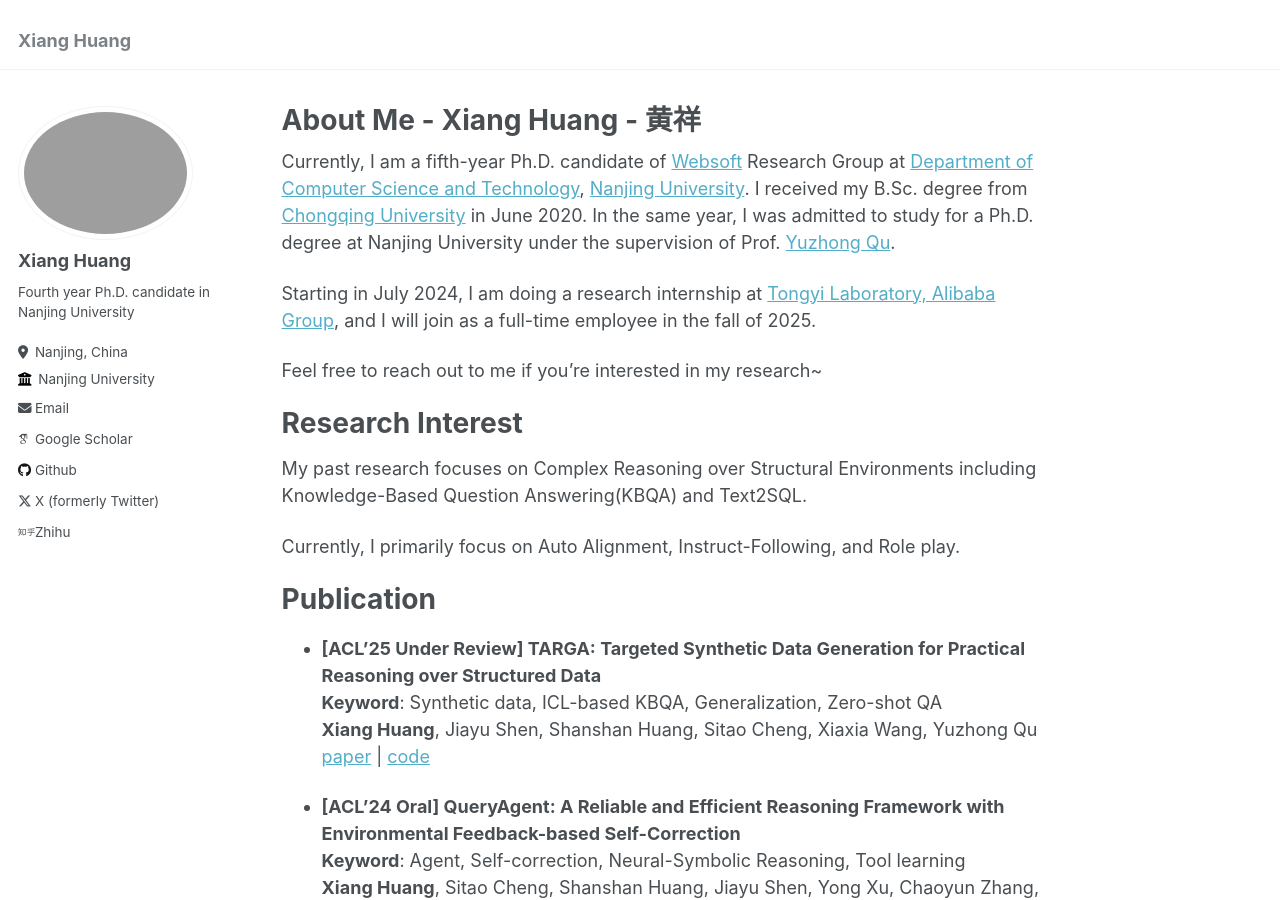
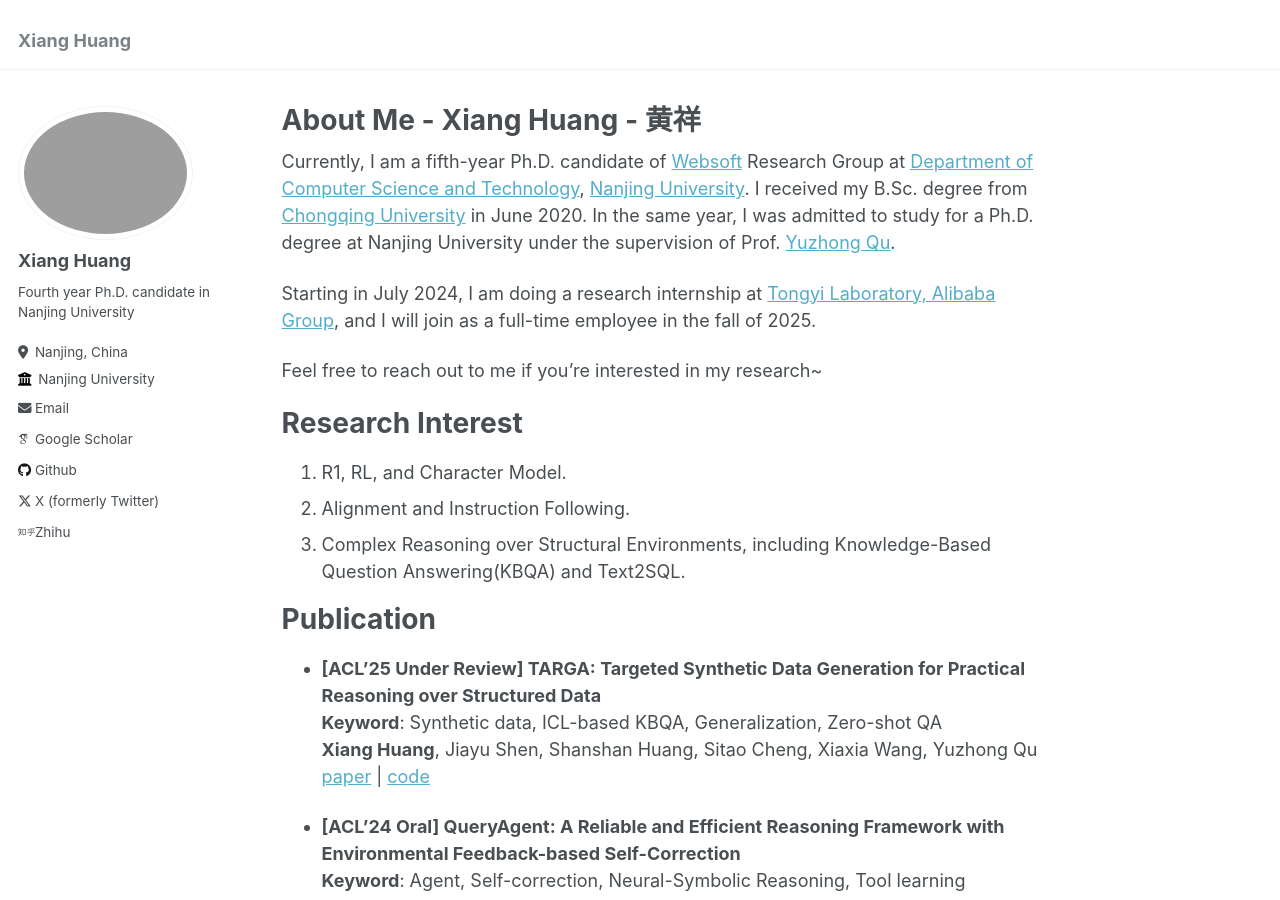
Before and after one commit to cdhx/cdhx.github.io, a Jekyll site: the page built from _pages/about.md, in a window 1280 px wide and 900 px high. Built offline with Jekyll 4.4.1, drawn with Linux system fonts in a browser that asks for light colours; some web fonts are replaced.

Commit message:
Update about.md

```diff
--- a/_pages/about.md
+++ b/_pages/about.md
@@ -17,10 +17,9 @@ Feel free to reach out to me if you’re interested in my research~
 
 Research Interest
 ===
-My past research focuses on Complex Reasoning over Structural Environments including Knowledge-Based Question Answering(KBQA) and Text2SQL.
-
-Currently, I primarily focus on Auto Alignment, Instruct-Following, and Role play.
-
+1. R1, RL, and Character Model.
+2. Alignment and Instruction Following.
+3. Complex Reasoning over Structural Environments, including Knowledge-Based Question Answering(KBQA) and Text2SQL.
 
 Publication
 ===
```
